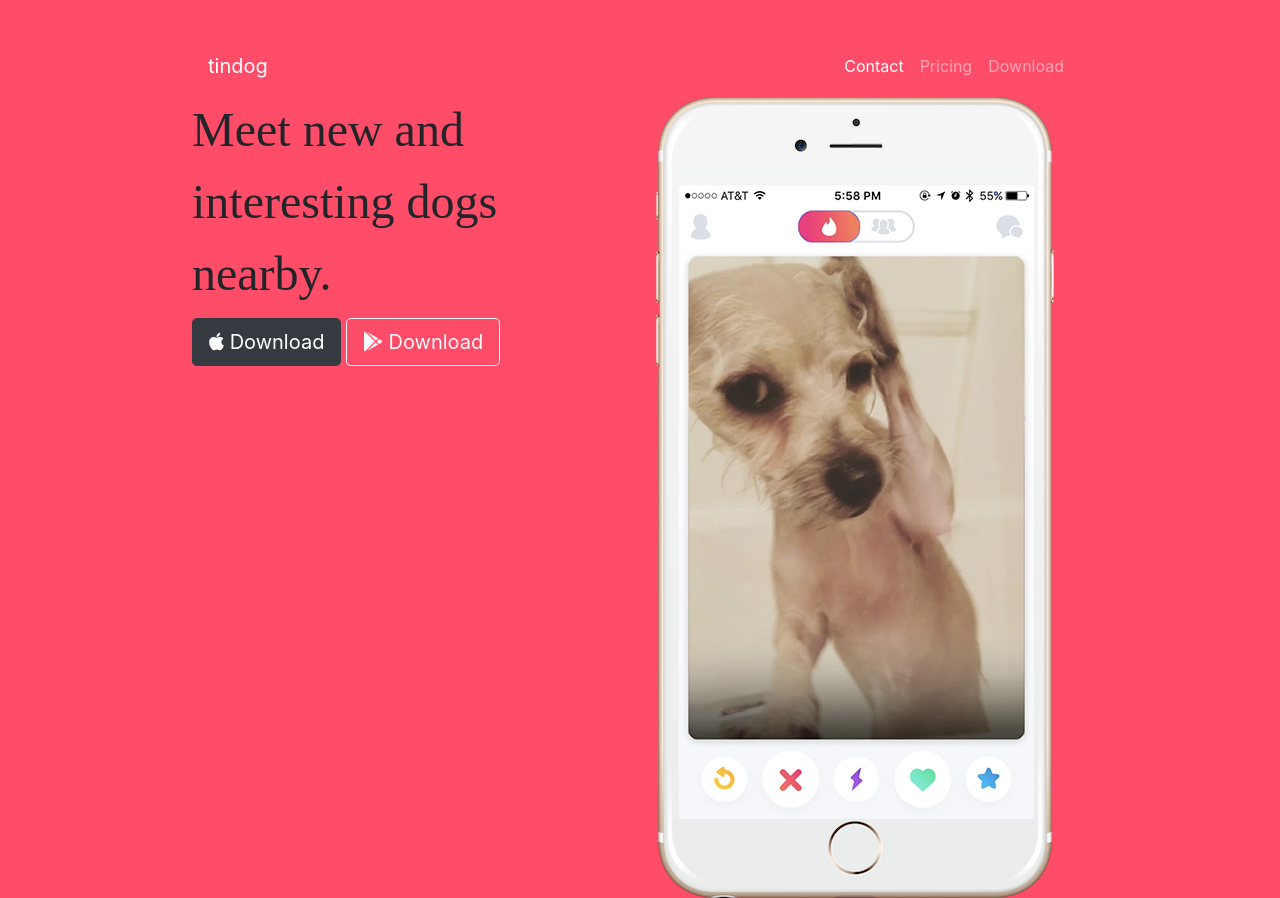
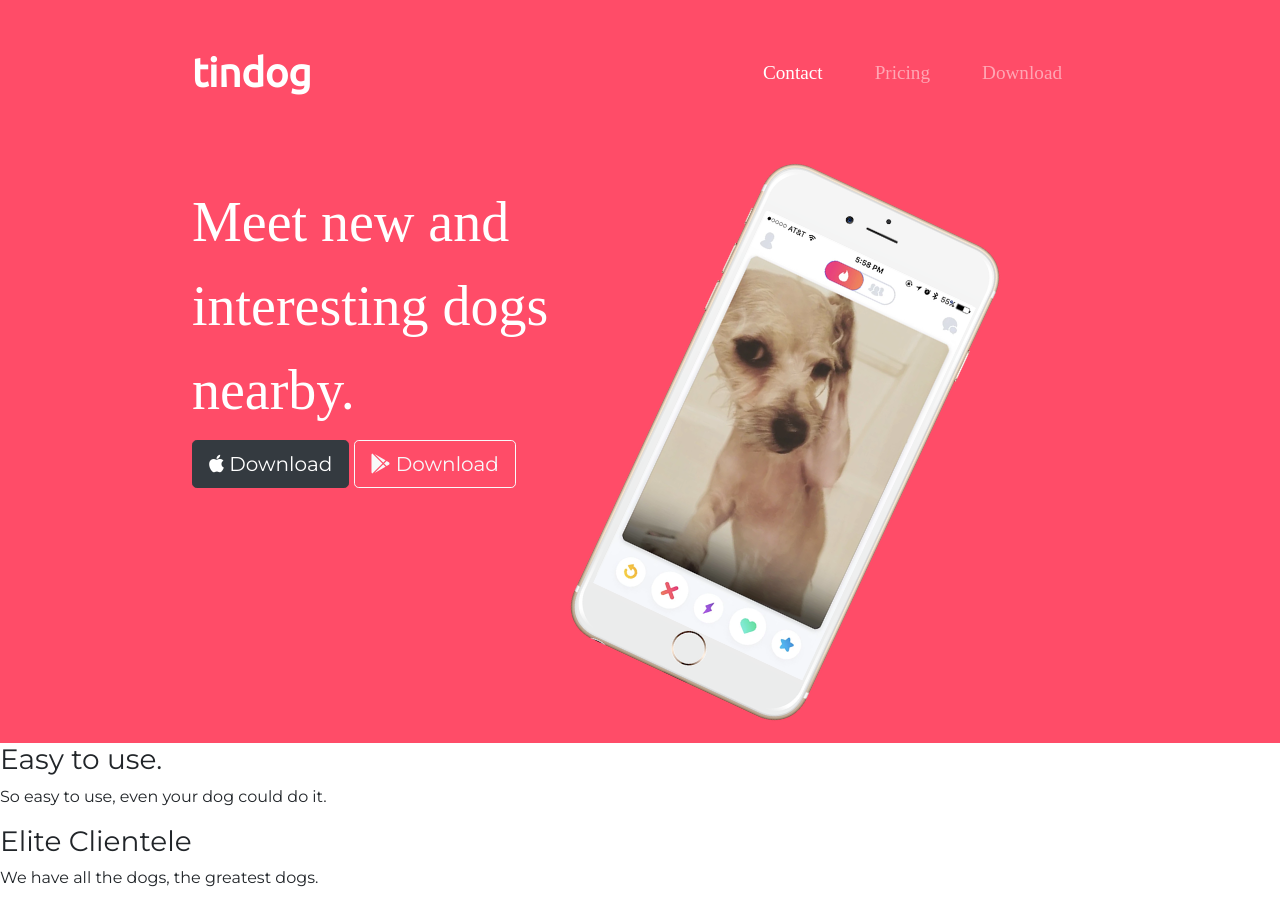
Before and after one commit to michaeldotson/tindog, a plain HTML site: page index.html in a window 1280 px wide. Shown: the top 898 px of the page. Drawn offline with nearby package versions, Linux system fonts and the light colour scheme.

Commit message:
adds styling to top section

```diff
--- a/css/styles.css
+++ b/css/styles.css
@@ -1,5 +1,10 @@
+body {
+  font-family: "Montserrat";
+}
+
 #title {
   background-color: #ff4c68;
+  color: #fff;
 }
 
 .container-fluid{
@@ -8,7 +13,36 @@
 }
 
 h1 {
-  font-family: "Montserrat-Black";
-  font-size: 3rem;
+  font-family: "Montserrat-900";
+  font-size: 3.5rem;
   line-height: 1.5;
 }
+
+/*Navigation Bar*/
+.navbar {
+  padding: 0 0 4.5rem;
+}
+
+.navbar-brand {
+  font-family: "Ubuntu";
+  font-size: 2.5rem;
+  font-weight: bold;
+}
+.nav-item {
+  padding: 0 18px;
+}
+
+.nav-link {
+  font-size: 1.2rem;
+  font-family: "Montserrat - light";
+}
+/*DownloadButtons*/
+.download-button {
+  margin: 5% 3% 5% 0;
+}
+
+/*Title Image*/
+.title-image {
+  width: 60%;
+  transform: rotate(25deg);
+}
--- a/index.html
+++ b/index.html
@@ -7,7 +7,7 @@
 
 
   <!-- Google Fonts -->
-  <link href="https://fonts.googleapis.com/css?family=Montserrat:100,900|Ubuntu" rel="stylesheet">
+  <link href="https://fonts.googleapis.com/css?family=Montserrat:400,800,900|Ubuntu" rel="stylesheet">
 
   <!-- CSS Stylesheets -->
   <link rel="stylesheet" href="https://stackpath.bootstrapcdn.com/bootstrap/4.3.1/css/bootstrap.min.css" integrity="sha384-ggOyR0iXCbMQv3Xipma34MD+dH/1fQ784/j6cY/iJTQUOhcWr7x9JvoRxT2MZw1T" crossorigin="anonymous">
@@ -52,12 +52,12 @@
       <div class="row">
         <div class="col-lg-6">
           <h1>Meet new and interesting dogs nearby.</h1>
-          <button type="button" class="btn btn-dark btn-lg"><i class="fab fa-apple"></i> Download</button>
-          <button" class="btn btn-outline-light btn-lg"><i class="fab fa-google-play"></i> Download</button>
+          <button type="button" class="btn btn-dark btn-lg download-btn"><i class="fab fa-apple"></i> Download</button>
+          <button type="button" class="btn btn-outline-light btn-lg download-btn"><i class="fab fa-google-play"></i> Download</button>
         </div>
 
         <div class="col-lg-6">
-          <img src="images/iphone6.png" alt="iphone-mockup">
+          <img class="title-image" src="images/iphone6.png" alt="iphone-mockup">
         </div>
       </div>
     </div>
```
Also changed, not shown: 1 other file.
